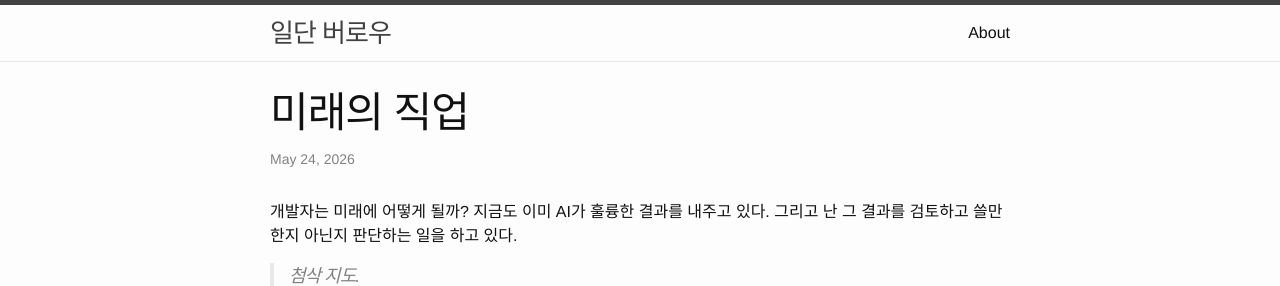
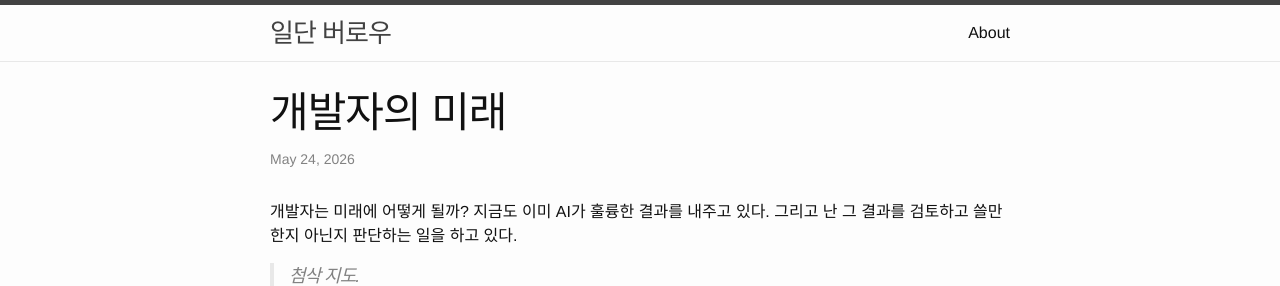
Before and after one commit to JustBurrow/JustBurrow.github.io, a Jekyll site: the page built from _posts/2026-05-24-future-of-developer.md, in a window 1280 px wide. Shown: the top 286 px of the page. Built offline with Jekyll 4.4.1, drawn with Linux system fonts in a browser that asks for light colours.

Commit message:
🚚 제목 변경.

```diff
--- a/_posts/2026-05-24-future-job.md
+++ b/_posts/2026-05-24-future-of-developer.md
@@ -1,6 +1,6 @@
 ---
 layout: post
-title: "미래의 직업"
+title: "개발자의 미래"
 ---
 
 개발자는 미래에 어떻게 될까? 지금도 이미 AI가 훌륭한 결과를 내주고 있다. 그리고 난 그 결과를 검토하고 쓸만한지 아닌지 판단하는 일을 하고 있다.
```
